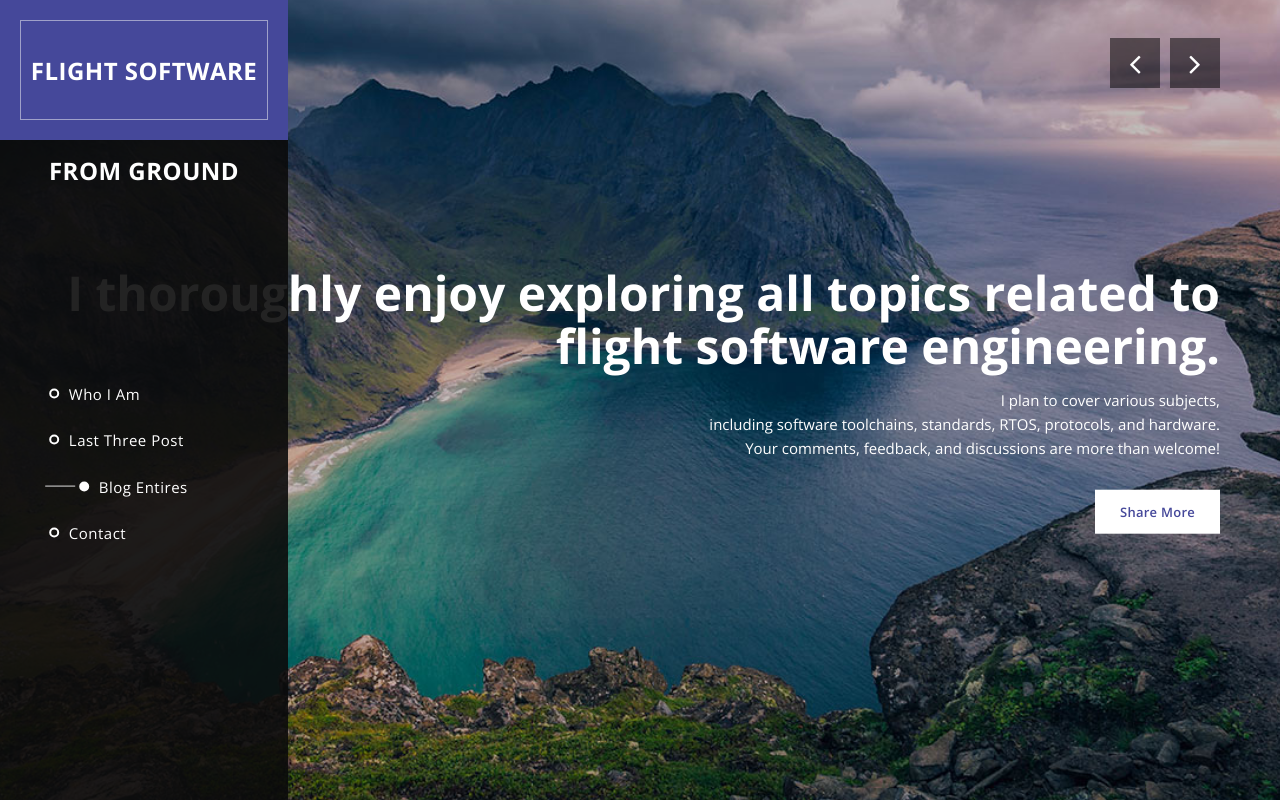
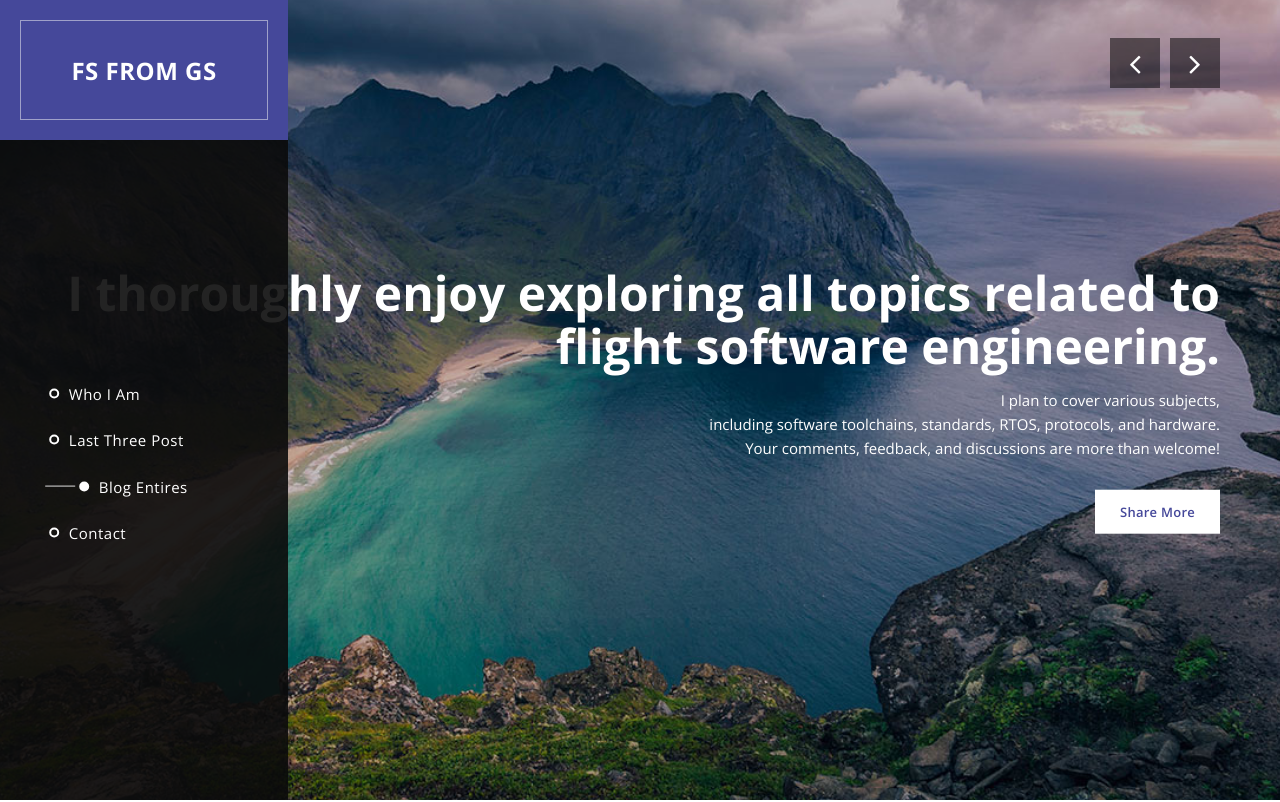
Before and after one commit to FelixRomerat/flightsoftware, a plain HTML site: page index.html in a window 1280 px wide. Shown: the top 802 px of the page. Drawn offline with nearby package versions, Linux system fonts and the light colour scheme.

Commit message:
Title updated

```diff
--- a/index.html
+++ b/index.html
@@ -55,7 +55,7 @@ https://templatemo.com/tm-518-sentra
 
         <div class="sidebar-navigation hidde-sm hidden-xs">
             <div class="logo">
-                <a href="#">Flight Software from ground</em></a>
+                <a href="#">FS from GS</em></a>
             </div>
             <nav>
                 <ul>
```
